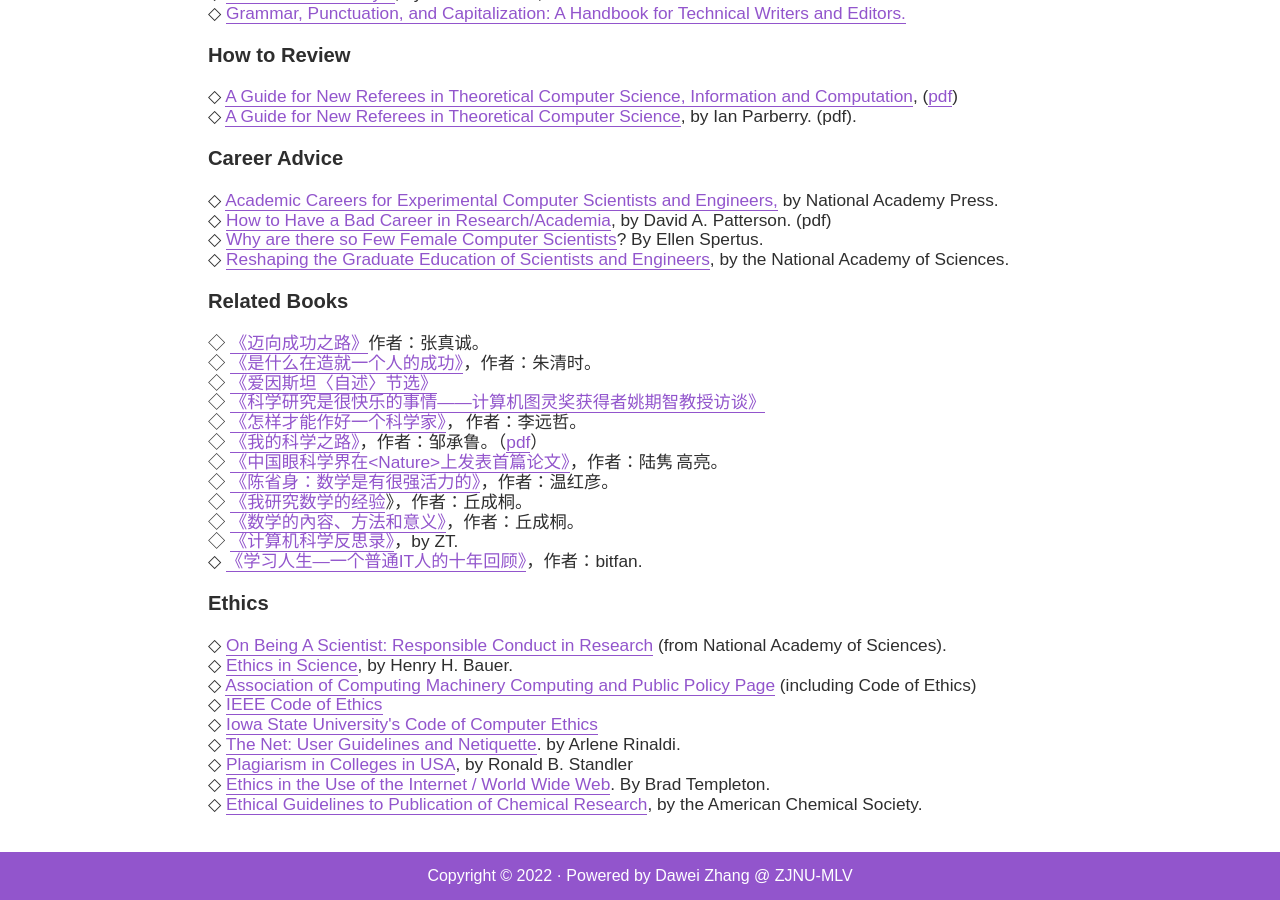
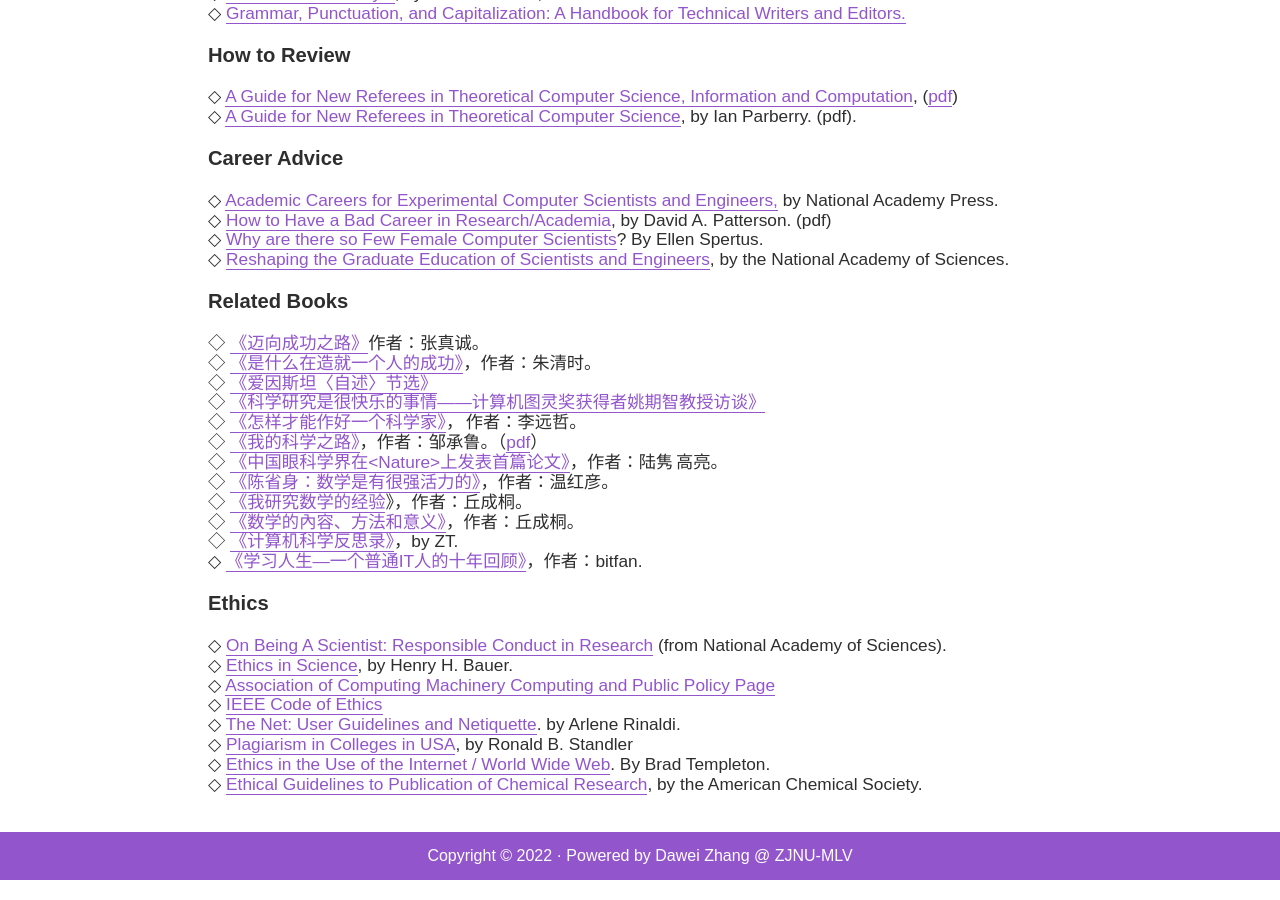
Before and after one commit to ZJNU-MLV-Lab/ZJNU-MLV-Lab.github.io, a Jekyll site: the page built from resource.html, in a window 1280 px wide and 900 px high, scrolled down 1918 px. Built offline with Jekyll 4.4.1, drawn with Linux system fonts in a browser that asks for light colours; nearby versions of some CDN libraries; some web fonts are replaced.

Commit message:
Update resource.html

```diff
--- a/resource.html
+++ b/resource.html
@@ -84,7 +84,7 @@
    <o:p></o:p></span></p>
 
  <h3>Ethics</h3>
- <p> ◇ <a href="http://www.nap.edu/readingroom/books/obas/">On Being A Scientist: Responsible Conduct in Research</a> (from National Academy of Sciences). <br>  ◇ <a href="http://www.csu.edu.au/learning/eis/hbauer-toc.html">Ethics in Science</a>, by Henry H. Bauer. <br> ◇ <a href="http://www.acm.org/serving/">Association of Computing Machinery Computing and Public Policy Page</a> (including Code of Ethics) <br> ◇ <a href="http://www.ieee.org/about/whatis/code.html">IEEE Code of Ethics </a><br> ◇ <a href="http://www.cs.iastate.edu/documents/cs-ethics.html">Iowa State University's Code of Computer Ethics</a> <br> ◇ <a href="http://www.fau.edu/netiquette/net/">The Net: User Guidelines and Netiquette</a>. by Arlene Rinaldi.<br> ◇ <a href="http://www.rbs2.com/plag.htm">Plagiarism in Colleges in USA</a>, by Ronald B. Standler <br> ◇ <a href="http://www.templetons.com/brad/copymyths.html">Ethics in the Use of the Internet / World Wide Web</a>. By Brad Templeton.<br> ◇ <a href="http://pubs.acs.org/instruct/ethic2000.pdf">Ethical Guidelines to Publication of Chemical Research</a>, by the American Chemical Society.
+ <p> ◇ <a href="http://www.nap.edu/readingroom/books/obas/">On Being A Scientist: Responsible Conduct in Research</a> (from National Academy of Sciences). <br>  ◇ <a href="http://www.csu.edu.au/learning/eis/hbauer-toc.html">Ethics in Science</a>, by Henry H. Bauer. <br> ◇ <a href="http://www.acm.org/serving/">Association of Computing Machinery Computing and Public Policy Page</a>  <br> ◇ <a href="http://www.ieee.org/about/whatis/code.html">IEEE Code of Ethics </a><br> ◇ <a href="http://www.fau.edu/netiquette/net/">The Net: User Guidelines and Netiquette</a>. by Arlene Rinaldi.<br> ◇ <a href="http://www.rbs2.com/plag.htm">Plagiarism in Colleges in USA</a>, by Ronald B. Standler <br> ◇ <a href="http://www.templetons.com/brad/copymyths.html">Ethics in the Use of the Internet / World Wide Web</a>. By Brad Templeton.<br> ◇ <a href="http://pubs.acs.org/instruct/ethic2000.pdf">Ethical Guidelines to Publication of Chemical Research</a>, by the American Chemical Society.
    <o:p></o:p></span> </p>
 
   </section>
```
